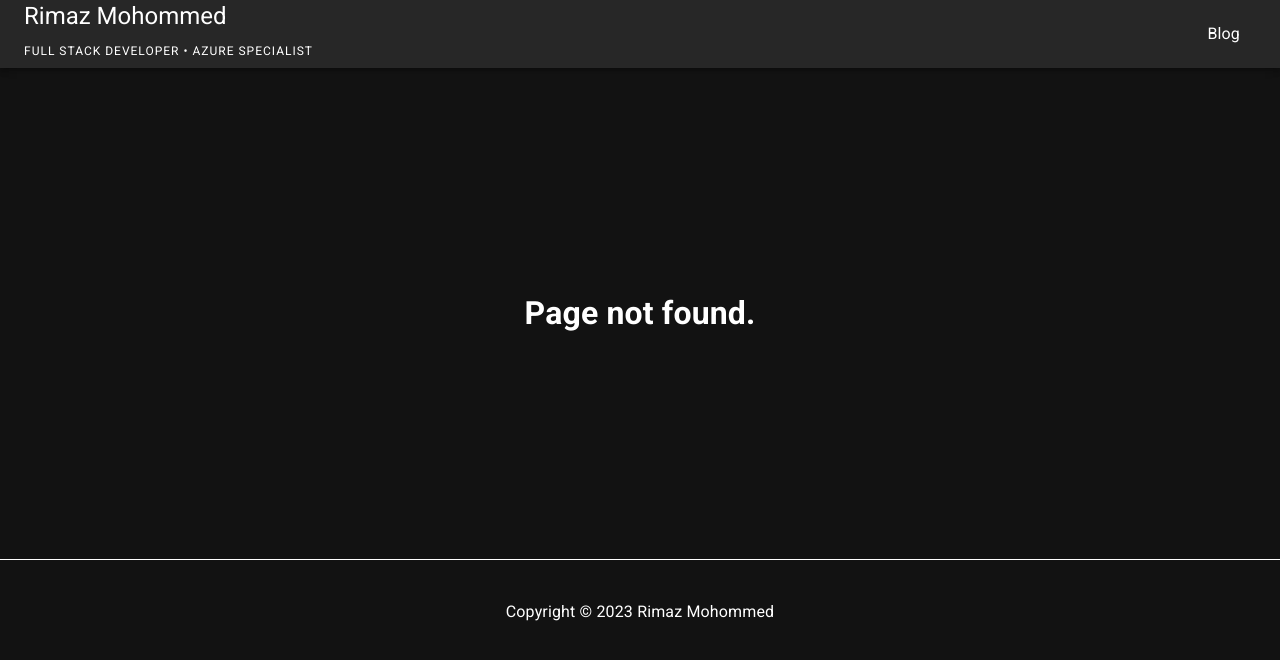
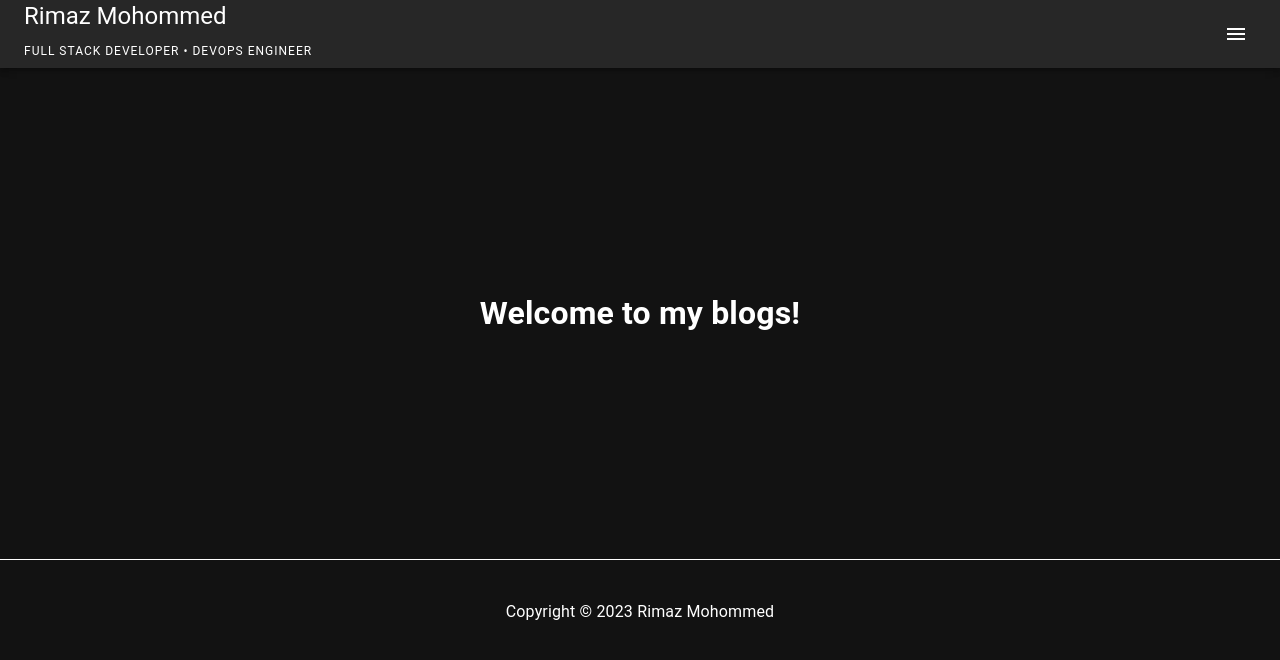
Before and after one commit to rimaz523/rimaz-website, a React (Create React App) app in the folder website-react-spa/: page /blog in a window 1280 px wide. Before the commit this address had no page. Shown: the top 660 px of the page. Built offline with nearby package versions, Linux system fonts and the light colour scheme.

Commit message:
add new blog page + drawer on menu click (#21)

```diff
--- a/website-react-spa/package.json
+++ b/website-react-spa/package.json
@@ -5,6 +5,8 @@
   "dependencies": {
     "@emotion/react": "^11.11.1",
     "@emotion/styled": "^11.11.0",
+    "@fontsource/roboto": "^5.0.5",
+    "@mui/icons-material": "^5.14.1",
     "@mui/material": "^5.13.7",
     "@testing-library/jest-dom": "^5.14.1",
     "@testing-library/react": "^13.0.0",
--- a/website-react-spa/public/index.html
+++ b/website-react-spa/public/index.html
@@ -24,9 +24,7 @@
       work correctly both with client-side routing and a non-root public URL.
       Learn how to configure a non-root public URL by running `npm run build`.
     -->
-    <link rel="stylesheet" href="https://fonts.googleapis.com/css?family=Roboto:300,400,500,700&display=swap" />
-    <link rel="stylesheet" href="https://fonts.googleapis.com/icon?family=Material+Icons" />
-    <title>Rimaz Mohommed – Developer • Azure Specialist</title>
+    <title>Rimaz Mohommed – Developer • DevOps Engineer</title>
   </head>
   <body>
     <noscript>You need to enable JavaScript to run this app.</noscript>
--- a/website-react-spa/src/App.jsx
+++ b/website-react-spa/src/App.jsx
@@ -6,6 +6,7 @@ import HomePage from './pages/home/HomePage'
 import Footer from './components/footer/Footer'
 import { Routes, Route } from 'react-router-dom'
 import AboutPage from './pages/about/AboutPage'
+import BlogPage from './pages/blog/BlogPage'
 import PageNotFound from './pages/page-not-found/PageNotFound'
 
 function App() {
@@ -27,6 +28,7 @@ function App() {
         <Routes>
           <Route path='/' element={<HomePage />} />
           <Route path='/about' element={<AboutPage />} />
+          <Route path='/blog' element={<BlogPage />} />
           {/* Using path="*"" means "match anything", so this route
               acts like a catch-all for URLs that we don't have explicit
               routes for. */}
--- a/website-react-spa/src/components/appbar/MainAppBar.jsx
+++ b/website-react-spa/src/components/appbar/MainAppBar.jsx
@@ -1,26 +1,73 @@
-import * as React from 'react'
+import React, { useState } from 'react'
 import AppBar from '@mui/material/AppBar'
 import Box from '@mui/material/Box'
 import Toolbar from '@mui/material/Toolbar'
-import List from '@mui/material/List'
-import ListItem from '@mui/material/ListItem'
+import Branding from '../branding/Branding'
+import IconButton from '@mui/material/IconButton'
+import MenuIcon from '@mui/icons-material/Menu'
+import Drawer from '@mui/material/Drawer'
+import CloseIcon from '@mui/icons-material/Close'
+import Divider from '@mui/material/Divider'
 import ListItemButton from '@mui/material/ListItemButton'
+import ListItemIcon from '@mui/material/ListItemIcon'
 import ListItemText from '@mui/material/ListItemText'
-import Branding from '../branding/Branding'
+import AccountCircleIcon from '@mui/icons-material/AccountCircle'
+import DescriptionIcon from '@mui/icons-material/Description'
 
 export default function MainAppBar() {
+  const [open, setState] = useState(false)
+
+  const toggleDrawer = (open) => (event) => {
+    if (event.type === 'keydown' && (event.key === 'Tab' || event.key === 'Shift')) {
+      return
+    }
+    setState(open)
+  }
+
   return (
     <Box sx={{ flexGrow: 1 }}>
       <AppBar position='static'>
         <Toolbar>
-          <Branding title='Rimaz Mohommed' subtitle='Full Stack Developer • Azure Specialist' />
-          <List>
-            <ListItem key='Blog' disablePadding>
-              <ListItemButton sx={{ textAlign: 'center' }}>
-                <ListItemText primary='Blog' />
-              </ListItemButton>
-            </ListItem>
-          </List>
+          {/* <Link to='/about'> */}
+          <Branding title='Rimaz Mohommed' subtitle='Full Stack Developer • DevOps Engineer' />
+          {/* </Link> */}
+          <IconButton
+            edge='start'
+            color='inherit'
+            aria-label='open drawer'
+            onClick={toggleDrawer(true)}
+          >
+            <MenuIcon />
+          </IconButton>
+          <Drawer anchor='right' open={open} onClose={toggleDrawer(false)}>
+            <Box
+              sx={{
+                p: 2,
+                h: 1,
+              }}
+            >
+              <IconButton sx={{ mb: 2 }} onClick={toggleDrawer(false)}>
+                <CloseIcon />
+              </IconButton>
+
+              <Divider sx={{ mb: 2 }} />
+
+              <Box sx={{ mb: 2, width: { sm: 300 } }}>
+                <ListItemButton>
+                  <ListItemIcon>
+                    <DescriptionIcon sx={{ color: 'primary.main' }} />
+                  </ListItemIcon>
+                  <ListItemText primary='Blog' />
+                </ListItemButton>
+                <ListItemButton>
+                  <ListItemIcon>
+                    <AccountCircleIcon sx={{ color: 'primary.main' }} />
+                  </ListItemIcon>
+                  <ListItemText primary='About' />
+                </ListItemButton>
+              </Box>
+            </Box>
+          </Drawer>
         </Toolbar>
       </AppBar>
     </Box>
--- a/website-react-spa/src/components/hero/Hero.jsx
+++ b/website-react-spa/src/components/hero/Hero.jsx
@@ -17,10 +17,8 @@ const Hero = () => {
         textAlign='center'
         style={{ transform: 'translate(-50%, -50%)' }}
       >
-        <Typography variant='h2' component='h2' sx={{ fontWeight: '900' }}>
-          Hi, I&apos;m Rimaz.
-        </Typography>
-        <Typography variant='h4' component='h4' sx={{ fontWeight: '600' }}>
+        <Typography variant='h4'>Hi, I&apos;m Rimaz.</Typography>
+        <Typography variant='h6'>
           I am a full stack .NET developer specializing in Azure. Welcome to my blog!
         </Typography>
       </Box>
--- /dev/null
+++ b/website-react-spa/src/pages/blog/BlogPage.jsx
@@ -0,0 +1,21 @@
+import React from 'react'
+import PropTypes from 'prop-types'
+import { Box } from '@mui/material'
+
+const BlogPage = ({ content }) => {
+  return (
+    <Box textAlign='center' pt={{ xs: 25 }} pb={{ xs: 25 }}>
+      <h1>{content}</h1>
+    </Box>
+  )
+}
+
+BlogPage.propTypes = {
+  content: PropTypes.string,
+}
+
+BlogPage.defaultProps = {
+  content: 'Welcome to my blogs!',
+}
+
+export default BlogPage
```
Also changed, not shown: 1 other file (tests, documents, lock files or other folders).
